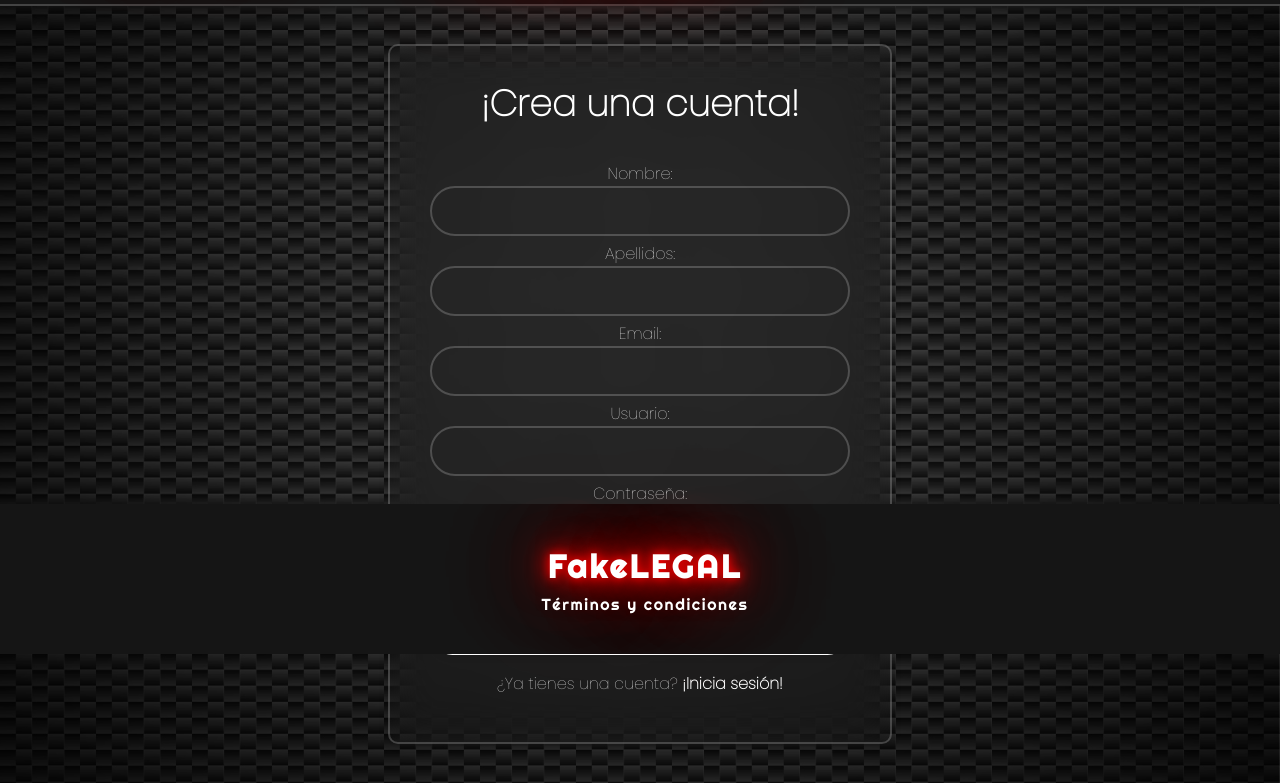
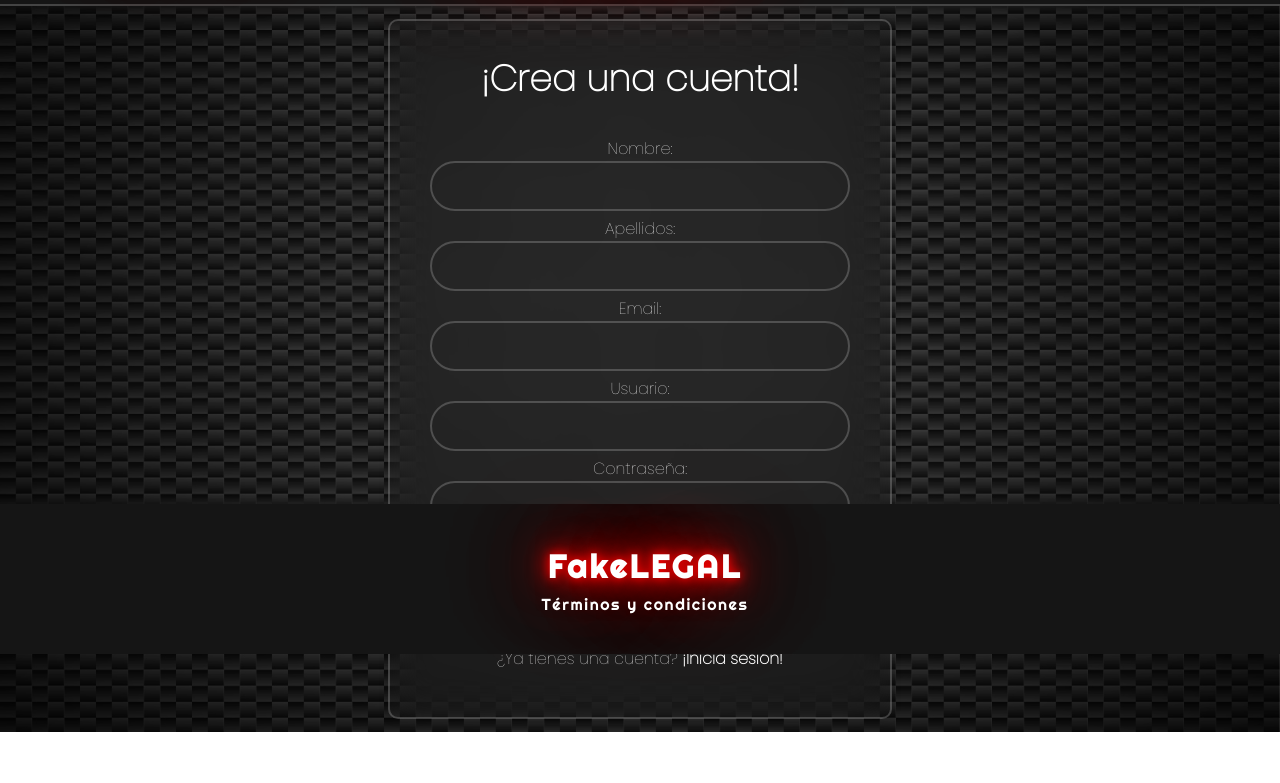
Before and after one commit to AdrianLuqRod/CSS, a plain HTML site: page EjerciciosClase/PaginaWebProyecto/pages/registro.html in a window 1280 px wide. Shown: the part 146-929 px from the top of the page. After the commit the page ends 878 px from the top, so only its background shows below. Drawn offline with Linux system fonts and the light colour scheme.

Commit message:
proyectoWeb

```diff
--- a/EjerciciosClase/PaginaWebProyecto/styles/style.css
+++ b/EjerciciosClase/PaginaWebProyecto/styles/style.css
@@ -29,7 +29,7 @@ body p {
   font-family: "Righteous", sans-serif;
 }
 
-
+/* - Todo el footer se configura entre las lineas 33-91 */
 .footer-principal {
   bottom: 0;
   display: flex;
@@ -208,10 +208,11 @@ body p {
   justify-content: center;
   align-items: center;
   margin: auto;
-  padding: 3%;
+  padding: 1%;
   width: 50%;
   text-align: center;
 }
+
 
 .global-container .principal .formulario-registro {
   width: 420px;
```
Also changed, not shown: EjerciciosClase/PaginaWebProyecto/img/3.jpg (deleted).
